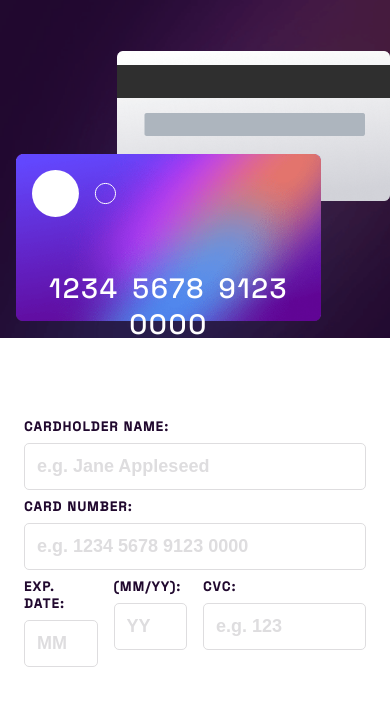
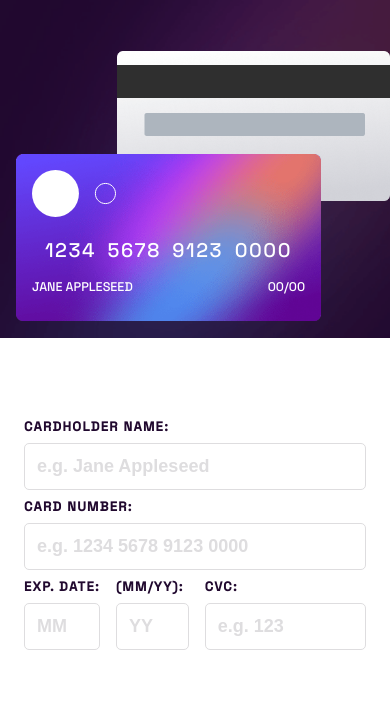
Before and after one commit to mldrenth/interactive_card_details_form, a React (Create React App) app: page / in a window 390 px wide. Shown: the top 706 px of the page. Built offline with nearby package versions, Linux system fonts and the light colour scheme.

Commit message:
Fix minor mobile issues

```diff
--- a/src/component/CardForm.tsx
+++ b/src/component/CardForm.tsx
@@ -20,7 +20,7 @@ const CardForm = () => {
 
 
                 <div className='small-input'>
-                    <label htmlFor='month' className='text-upper'>Exp. Date</label>
+                    <label htmlFor='month' className='text-upper overflow-hidden space-nowrap'>Exp. Date</label>
                     <input className='small-input'  id="month" placeholder='MM' {...register('month')} />
                 </div>
                 <div   className='small-input'>
--- a/src/component/CardFront.tsx
+++ b/src/component/CardFront.tsx
@@ -14,7 +14,7 @@ const CardFront = ({cardNumber, name, month, year} : CardFormInputs) => {
     return (
         <div id='card-front-container' className='text-white p-1'>
             <img src={logo} alt='card logo'></img>
-            <p className='mt-3 text-center font-large word-space letter-space'>{formated}</p>
+            <p className='mt-1 text-center font-large word-space letter-space'>{formated}</p>
             <div className='flex flex-row justify-content-between font-small mt-1'><p className='text-upper'>Jane Appleseed</p><p>00/00</p></div>
 
         </div>
--- a/src/styles/App.scss
+++ b/src/styles/App.scss
@@ -41,16 +41,14 @@
   margin-top: 1rem;
 }
 
-.mt-3 {
-  margin-top: 3rem;
-}
+
 
 .font-small {
-  font-size: small;
+  font-size: 0.7em;
 }
 
 .font-large {
-  font-size: 28px;
+  font-size: 1.1em;
 }
 
 .word-space {
@@ -60,6 +58,14 @@
 
 .letter-space {
   letter-spacing: .1rem;
+}
+
+.overflow-hidden {
+  overflow: hidden;
+}
+
+.space-nowrap {
+  white-space: nowrap;
 }
 
 body {
```
